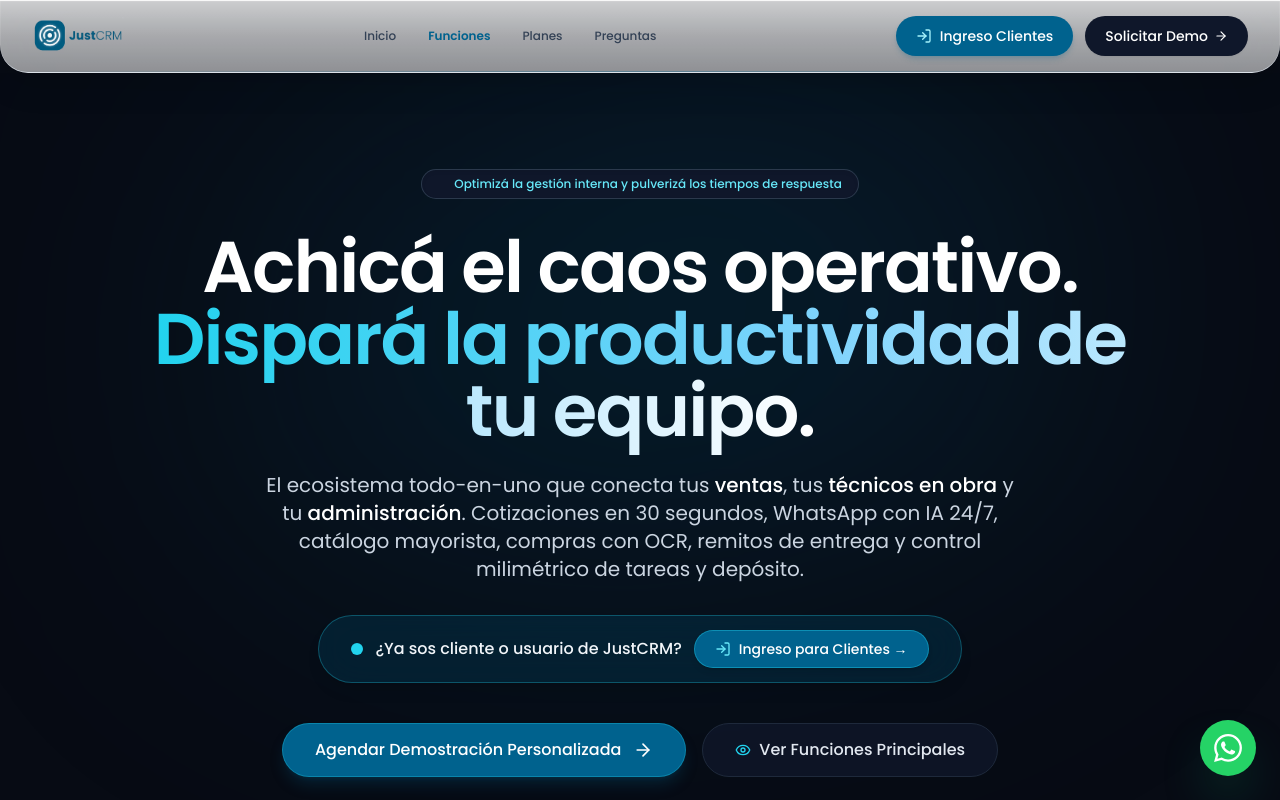
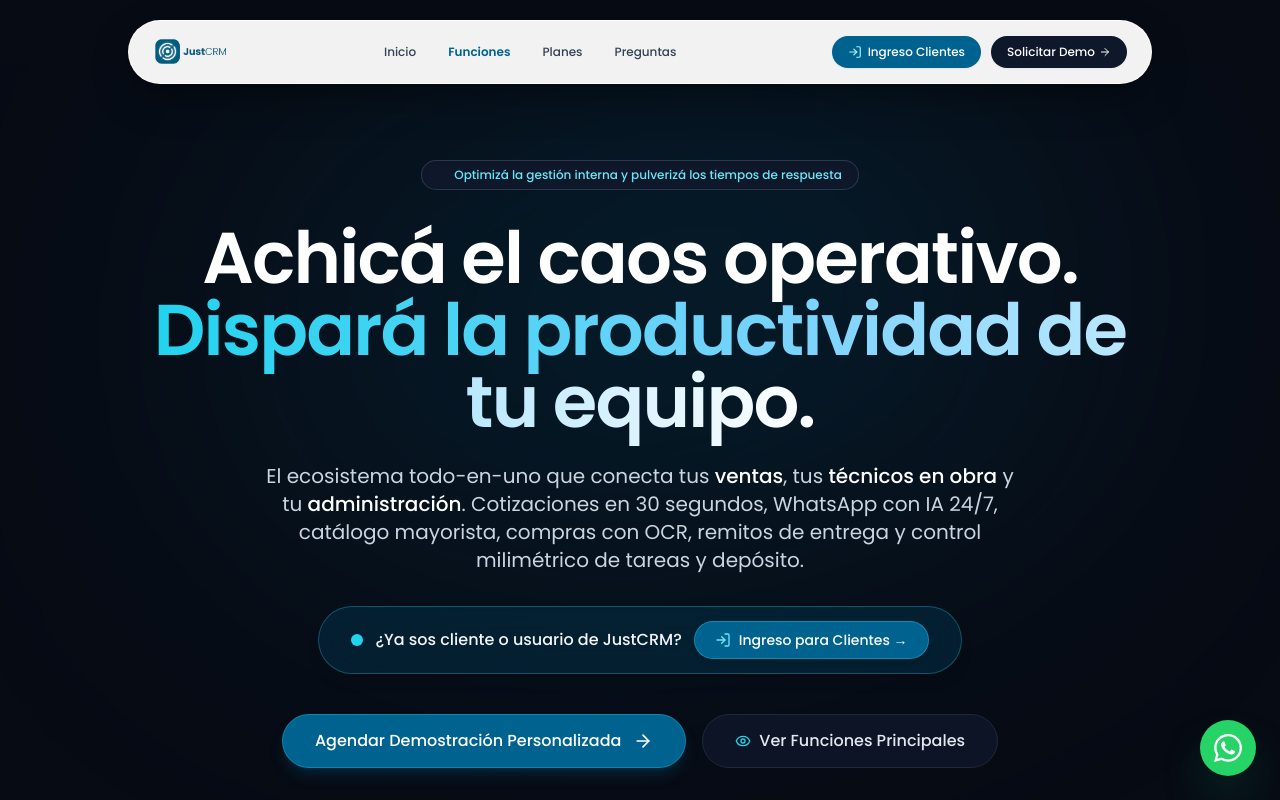
Before and after one commit to juan481/crm, a Next.js app: page /landing in a window 1280 px wide. Shown: the top 800 px of the page. Built offline with nearby package versions, Linux system fonts and the light colour scheme.

Commit message:
fix(landing): replace deformed full-width header with elegant floating glass pill navbar

```diff
--- a/src/app/landing/page.tsx
+++ b/src/app/landing/page.tsx
@@ -59,19 +59,16 @@
   return (
     <div className="min-h-screen bg-[#070b14] text-slate-100 selection:bg-indigo-500 selection:text-white font-poppins antialiased overflow-x-hidden">
 
-      {/* ── Top Navigation Bar: Glass Claro con Bordes Abajo y Logo Original ──── */}
-      <header className="sticky top-0 z-50 backdrop-blur-2xl bg-gradient-to-b from-white/80 via-white/65 to-white/55 border-b border-slate-200/80 shadow-[inset_0_1px_1px_rgba(255,255,255,0.95),0_12px_36px_-6px_rgba(0,0,0,0.18),0_2px_8px_rgba(0,0,0,0.06)] rounded-b-2xl sm:rounded-b-[28px] transition-all relative">
-        {/* Acento sutil en borde inferior con degradado hacia el azul corporativo */}
-        <div className="absolute bottom-0 left-0 right-0 h-[1.5px] bg-gradient-to-r from-transparent via-[#00628e]/35 to-transparent pointer-events-none rounded-b-2xl sm:rounded-b-[28px]" />
-
-        <div className="max-w-7xl mx-auto px-4 sm:px-6 lg:px-8 h-16 sm:h-[72px] flex items-center justify-between">
-          {/* Logo Principal Original (sin fondo blanco / sin cuadro redondeado) */}
-          <a href="#inicio" className="flex items-center transition-transform hover:scale-[1.02]">
-            <img src="/Logo-sin-fondo.png" alt="JustCRM Logo" className="h-9 sm:h-11 w-auto object-contain" />
+      {/* ── Top Navigation: Cápsula Flotante Glass / Floating Island Dock ──── */}
+      <header className="sticky top-3 sm:top-5 z-50 px-3 sm:px-6 transition-all">
+        <div className="max-w-5xl mx-auto rounded-full bg-white/95 backdrop-blur-xl border border-white/80 shadow-[0_16px_40px_-10px_rgba(0,0,0,0.5),0_2px_8px_rgba(0,0,0,0.1)] px-4 sm:px-6 h-14 sm:h-16 flex items-center justify-between">
+          {/* Logo Principal Original */}
+          <a href="#inicio" className="flex items-center transition-transform hover:scale-[1.02] shrink-0">
+            <img src="/Logo-sin-fondo.png" alt="JustCRM Logo" className="h-8 sm:h-9 w-auto object-contain" />
           </a>
 
-          {/* Menú Principal Limpio & Editorial sobre fondo claro */}
-          <nav className="hidden md:flex items-center gap-8 text-xs font-medium text-slate-700">
+          {/* Menú Principal Limpio & Editorial */}
+          <nav className="hidden md:flex items-center gap-6 lg:gap-8 text-xs font-medium text-slate-700">
             <a href="#inicio" className="hover:text-[#00628e] transition-colors">
               Inicio
             </a>
@@ -89,35 +86,35 @@
             </a>
           </nav>
 
-          <div className="flex items-center gap-2 sm:gap-3">
-            {/* INGRESO PARA CLIENTES - ELEGANTE Y DESTACADO */}
+          <div className="flex items-center gap-2 sm:gap-2.5">
+            {/* INGRESO PARA CLIENTES */}
             <Link
               href="/login"
-              className="px-4 py-2 sm:px-5 sm:py-2.5 rounded-full text-white font-medium text-xs sm:text-sm tracking-normal shadow-md flex items-center gap-2 transition-all transform hover:-translate-y-0.5 shrink-0 bg-[#00628e] hover:bg-[#00496b] shadow-[#00628e]/20"
+              className="px-3.5 py-1.5 sm:px-4 sm:py-2 rounded-full text-white font-medium text-xs tracking-normal shadow-sm flex items-center gap-1.5 transition-all transform hover:-translate-y-0.5 shrink-0 bg-[#00628e] hover:bg-[#00496b]"
             >
-              <LogIn className="w-4 h-4 text-cyan-200" />
+              <LogIn className="w-3.5 h-3.5 text-cyan-200" />
               <span>Ingreso Clientes</span>
             </Link>
             <a
               href="#contacto"
-              className="text-xs sm:text-sm font-medium px-4 sm:px-5 py-2 sm:py-2.5 rounded-full bg-slate-900 text-white hover:bg-slate-800 shadow-sm transition-all transform hover:-translate-y-0.5 flex items-center gap-1.5 shrink-0"
+              className="text-xs font-medium px-3.5 py-1.5 sm:px-4 sm:py-2 rounded-full bg-slate-900 text-white hover:bg-slate-800 shadow-sm transition-all transform hover:-translate-y-0.5 flex items-center gap-1 shrink-0"
             >
               <span>Solicitar Demo</span>
-              <ArrowRight className="w-3.5 h-3.5" />
+              <ArrowRight className="w-3 h-3" />
             </a>
             <button
               onClick={() => setMobileMenuOpen(!mobileMenuOpen)}
-              className="md:hidden p-2 rounded-xl bg-slate-100 border border-slate-200 text-slate-700 hover:text-slate-950 ml-1 transition-all"
+              className="md:hidden p-1.5 rounded-full bg-slate-100 border border-slate-200 text-slate-700 hover:text-slate-950 ml-0.5 transition-all"
               aria-label="Menú"
             >
-              {mobileMenuOpen ? <X className="w-5 h-5" /> : <Menu className="w-5 h-5" />}
+              {mobileMenuOpen ? <X className="w-4 h-4" /> : <Menu className="w-4 h-4" />}
             </button>
           </div>
         </div>
 
-        {/* Drawer Móvil en fondo glass claro */}
+        {/* Drawer Móvil Flotante */}
         {mobileMenuOpen && (
-          <div className="md:hidden bg-white/95 backdrop-blur-2xl border-b border-slate-200 px-4 py-4 space-y-3 text-sm shadow-xl rounded-b-2xl">
+          <div className="md:hidden max-w-5xl mx-auto mt-2 bg-white/95 backdrop-blur-2xl border border-slate-200 rounded-2xl p-4 space-y-2.5 text-sm shadow-2xl">
             <a
               href="#inicio"
               onClick={() => setMobileMenuOpen(false)}
```
Also changed, not shown: public/landing.html (+19 -22 lines).
